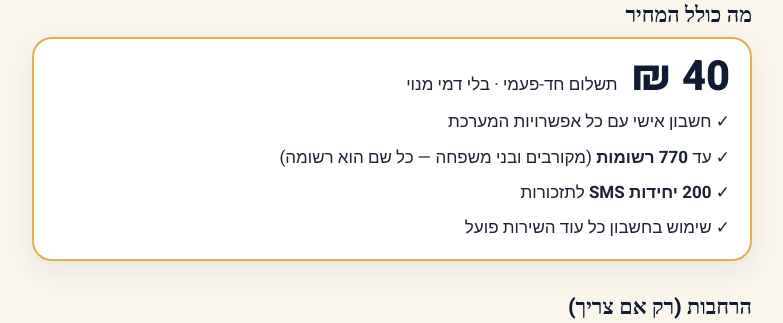
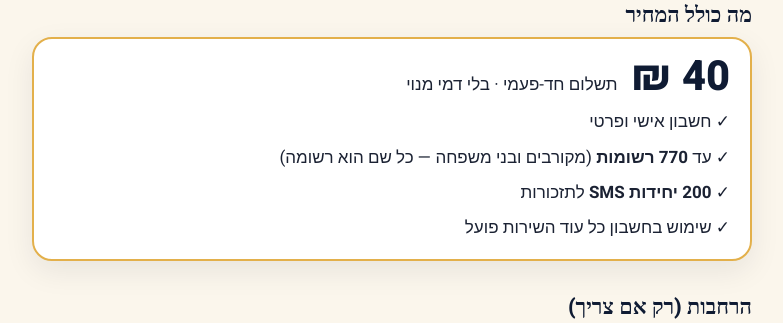
Before and after one commit to shnotik770-netizen/mekoravim, a Node project: template views/info.ejs in a window 1280 px wide. Shown: the part 837-1160 px from the top of the page, without its empty margins (248-1031 px from the left). Run offline with Node 20 templates, Linux system fonts and the light colour scheme; the template is opened without the code that fills it, so the values that code supplies are empty; some web fonts are replaced.

Commit message:
Info page: don't promise all system features in the base price
Co-Authored-By: Claude Opus 5.5 <noreply@anthropic.com>
Claude-Session: https://claude.ai/code/session_01DmuYhEujfAHK3Wmvj5JfFm

```diff
--- a/views/info.ejs
+++ b/views/info.ejs
@@ -43,7 +43,7 @@
   <div class="hm-price-card">
     <div class="hm-price-card__main"><span class="hm-price-card__num">40 ₪</span><span>תשלום חד-פעמי · בלי דמי מנוי</span></div>
     <ul>
-      <li>✓ חשבון אישי עם כל אפשרויות המערכת</li>
+      <li>✓ חשבון אישי ופרטי</li>
       <li>✓ עד <b>770 רשומות</b> (מקורבים ובני משפחה — כל שם הוא רשומה)</li>
       <li>✓ <b>200 יחידות SMS</b> לתזכורות</li>
       <li>✓ שימוש בחשבון כל עוד השירות פועל</li>
```
